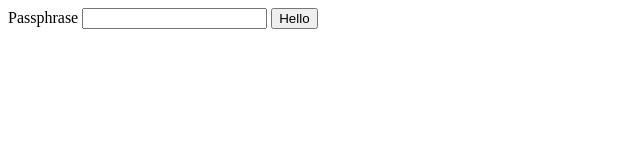
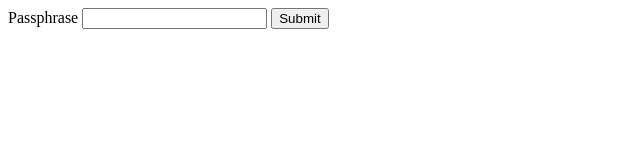
Before and after one commit to francescobianco/books.yafb.net, a plain HTML site: page index.html in a window 1280 px wide. Shown: the full height of the page, 0-640 px from the left. Drawn offline with Linux system fonts and the light colour scheme.

Commit message:
fix Buffer

```diff
--- a/index.html
+++ b/index.html
@@ -7,7 +7,7 @@
 <body>
 <label for="passphrase">Passphrase</label>
 <input type="password" name="passphrase" id="passphrase" />
-<button onclick="redirect('passphrase', 'output')">Hello</button>
+<button onclick="redirect('passphrase', 'output')">Submit</button>
 <div id="output"></div>
 </body>
 </html>
```
